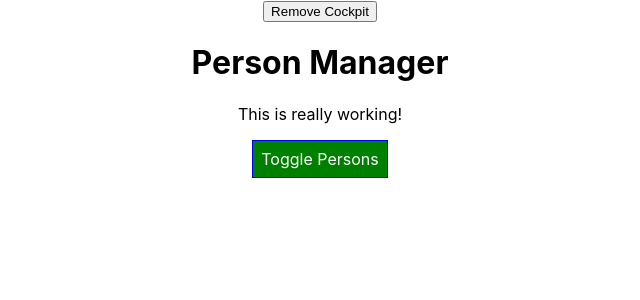
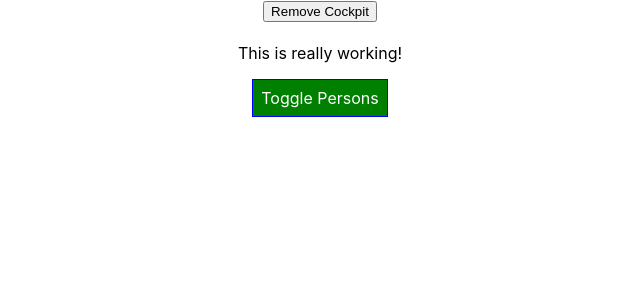
Before and after one commit to Ch-sriram/react, a React (Create React App) app in the folder react-examples/: page / in a window 1280 px wide. Shown: the top 300 px of the page, without its empty margins (320-960 px from the left). Built offline with nearby package versions, Linux system fonts and the light colour scheme.

Commit message:
Another form of HOC using closure

```diff
--- a/react-examples/src/containers/App.js
+++ b/react-examples/src/containers/App.js
@@ -4,7 +4,9 @@ import React, { Component } from 'react';
 // Custom Components
 import Persons from '../components/Persons/Persons.component';
 import Cockpit from '../components/Cockpit/Cockpit.component';
-import WithClass from '../hoc/WithClass/WithClass.hoc';
+// import WithClass from '../hoc/WithClass/withClass.closureHOC';
+import withClass from '../hoc/WithClass/withClass.closureHOC';
+import Aux from '../hoc/Auxiliary/Auxiliary.hoc';
 
 // Required Styles
 import AppStyleClasses from './App.module.css';
@@ -79,17 +81,18 @@ class App extends Component {
     }
 
     /**
-     * Instead of returning a <div>, here we can create our
-     * own component which takes in some styling props and then
-     * applies them to the child components.
+     * Instead of using the <WithClass/> HOC to wrap the child
+     * components, we can simply use the <Aux/> or
+     * <React.Fragment/> to wrap the child components, and
+     * when exporting this App component, we can call
+     * `withClass(App, AppStyleClass.App)` as shown at the end.
      *
-     * These components are a.k.a Higher Order Components,
-     * which are generally used to add some more functionality
-     * to the wrapped components under that component.
+     * That closureHOC function returns a component with the
+     * styles applied to the App component inside a <div>.
      */
 
     return (
-      <WithClass styleClasses={AppStyleClasses.App}>
+      <Aux>
         <button
           onClick={() => {
             this.setState({
@@ -109,9 +112,16 @@ class App extends Component {
             /> : null
         }
         {persons}
-      </WithClass>
+      </Aux>
     );
   }
 }
 
-export default App;
+export default withClass(App, AppStyleClasses.App);
+
+/**
+ * Both ways of using a HOC are popular, if we want more
+ * control over the component in question, we go for the HOC
+ * with the closure approach, which is simply called as
+ * function.
+ */
--- a/react-examples/src/hoc/WithClass/WithClass.hoc.jsx
+++ b/react-examples/src/hoc/WithClass/WithClass.hoc.jsx
@@ -1,22 +1,8 @@
-/**
- * It is a convention that a HOC starts with the word "With"
- * before it, because it is always adding some kind of a
- * functionality or pre-processing to the child components that
- * are wrapped inside it.
- *
- * In general, it is used to render some styles, or, maybe
- * for HTTP requests or maybe for error handling. Stuff like
- * that is done in a HOC.
- *
- * This particular HOC is just used to apply styling to the
- * child components that are wrapped by this respective HOC.
- */
+import React from 'react';
 
-import React from 'react'
-
-const withClass = props =>
+const WithClass = props =>
   <div className={props.styleClasses}>
     {props.children}
-  </div>;
+  </div >;
 
-export default withClass;
+export default WithClass;
--- /dev/null
+++ b/react-examples/src/hoc/WithClass/withClass.closureHOC.jsx
@@ -0,0 +1,31 @@
+/**
+ * Another way of writing a HOC does not work by returning a
+ * JSX component, but instead, it works by using a regular JS
+ * function, where the 1st argument would actually be the
+ * component called "WrappedComponent", the 2nd argument
+ * depends on the HOC we are creating, in this case, let's
+ * say we want to take in a 2nd argument which is the
+ * "className". This HOC we're creating is specifically used
+ * to add a <div> with a certain CSS class around any element
+ * that's being sent to this HOC.
+ *
+ * Of course, we can also accept as many arguments as we want,
+ * based on what our HOC wants.
+ *
+ * NOTE: now this HOC is simply a function that returns a
+ * function, so we rename it w.r.t to the conventions of a
+ * function and also, import this module as a function inside
+ * the App component.
+ */
+
+import React from 'react'
+
+const withClass = (WrappedComponent, className) => {
+  return props => (
+    <div className={className}>
+      <WrappedComponent />
+    </div>
+  );
+}
+
+export default withClass;
```
Also changed, not shown: 1 other file (tests, documents, lock files or other folders).
